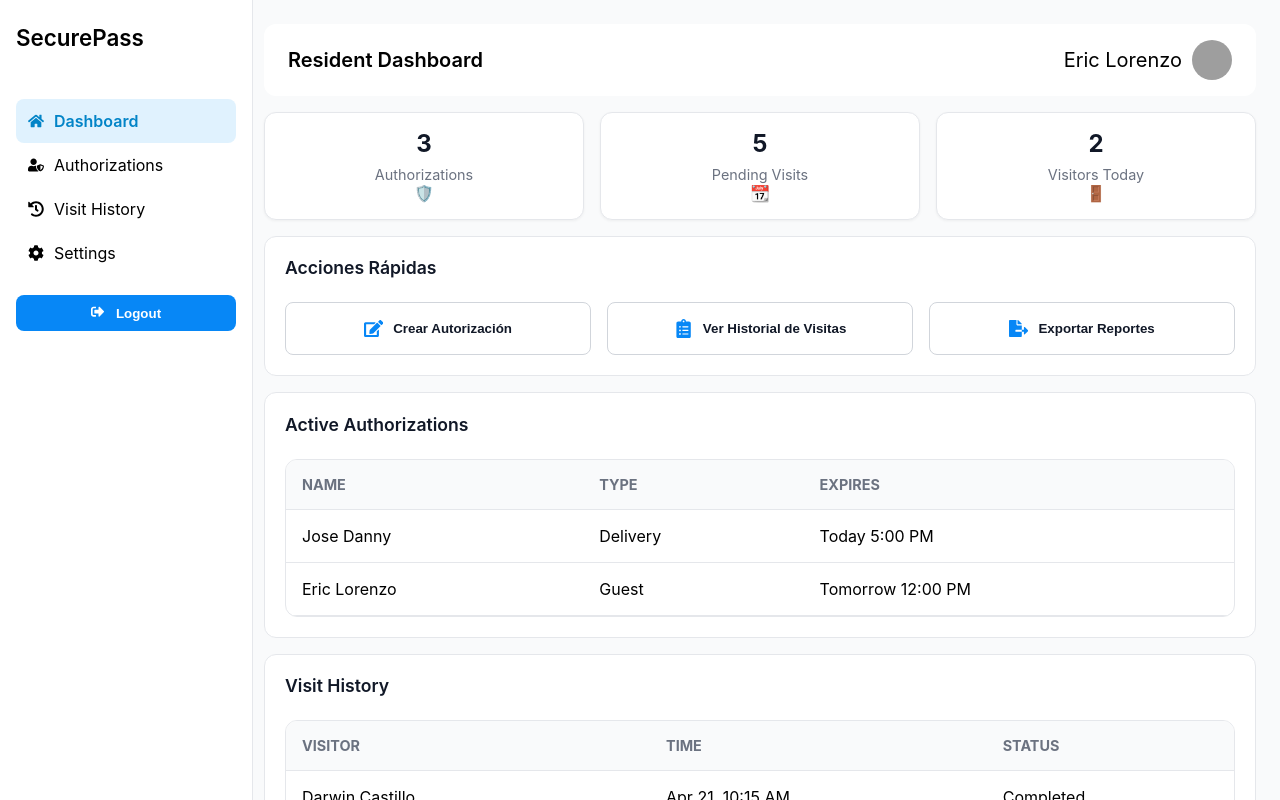
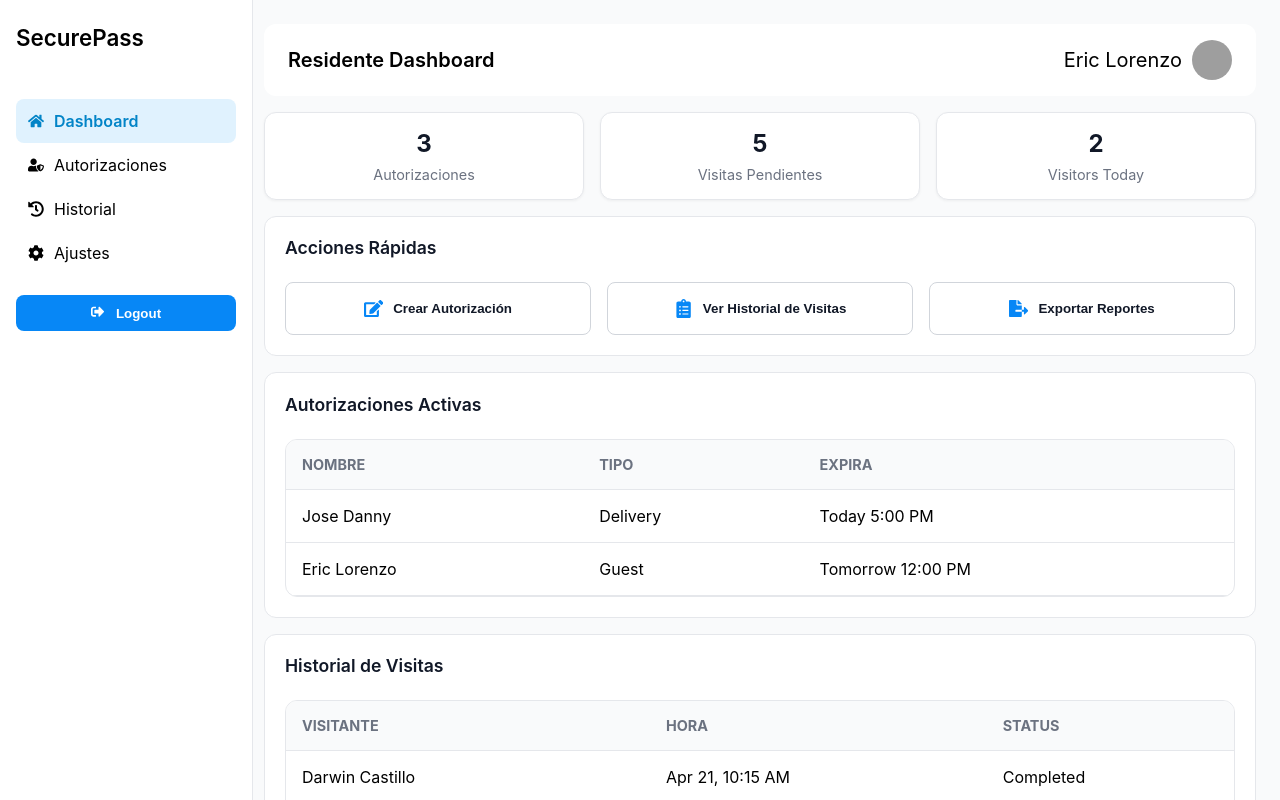
Before and after one commit to ericlo31/frontend, a React (Create React App) app: page /dashboard in a window 1280 px wide. Built offline with nearby package versions, Linux system fonts and the light colour scheme; grey boxes are pictures that could not be loaded.

Commit message:
Cambio de labels al idioma español

```diff
--- a/src/components/residente/activeAuthorizations.tsx
+++ b/src/components/residente/activeAuthorizations.tsx
@@ -9,13 +9,13 @@ const ActiveAuthorizations = () => {
 
   return (
     <div className={styles.section}>
-      <h3>Active Authorizations</h3>
+      <h3>Autorizaciones Activas</h3>
       <table className={styles.table}>
         <thead>
           <tr>
-            <th>Name</th>
-            <th>Type</th>
-            <th>Expires</th>
+            <th>Nombre</th>
+            <th>Tipo</th>
+            <th>Expira</th>
           </tr>
         </thead>
         <tbody>
--- a/src/components/residente/header.tsx
+++ b/src/components/residente/header.tsx
@@ -4,7 +4,7 @@ import styles from "./residente.module.css";
 const Header = () => {
   return (
     <header className={styles.header}>
-      <div className={styles.title}>Resident Dashboard</div>
+      <div className={styles.title}>Residente Dashboard</div>
       <div className={styles.userProfile}>
         <span>Eric Lorenzo</span>
         <img
--- a/src/components/residente/sidebar.tsx
+++ b/src/components/residente/sidebar.tsx
@@ -40,7 +40,7 @@ const Sidebar = () => {
               }
               onClick={() => setActiveItem("Authorizations")}
             >
-              <FaUserShield /> Authorizations
+              <FaUserShield /> Autorizaciones
             </li>
             <li
               className={
@@ -48,13 +48,13 @@ const Sidebar = () => {
               }
               onClick={() => setActiveItem("Visit History")}
             >
-              <FaHistory /> Visit History
+              <FaHistory /> Historial
             </li>
             <li
               className={activeItem === "Settings" ? styles.activeNavItem : ""}
               onClick={() => setActiveItem("Settings")}
             >
-              <FaCog /> Settings
+              <FaCog /> Ajustes
             </li>
           </ul>
         </nav>
--- a/src/components/residente/statCards.tsx
+++ b/src/components/residente/statCards.tsx
@@ -3,9 +3,9 @@ import styles from "./residente.module.css";
 
 const statCards = () => {
   const stats = [
-    { label: "Authorizations", value: 3, icon: "🛡️" },
-    { label: "Pending Visits", value: 5, icon: "📆" },
-    { label: "Visitors Today", value: 2, icon: "🚪" },
+    { label: "Autorizaciones", value: 3 },
+    { label: "Visitas Pendientes", value: 5 },
+    { label: "Visitors Today", value: 2 },
   ];
 
   return (
@@ -16,7 +16,6 @@ const statCards = () => {
             <div className={styles.statValue}>{stat.value}</div>
             <div className={styles.statLabel}>{stat.label}</div>
           </div>
-          <div className={styles.statCardIcon}>{stat.icon}</div>
         </div>
       ))}
     </div>
--- a/src/components/residente/visitHistory.tsx
+++ b/src/components/residente/visitHistory.tsx
@@ -9,12 +9,12 @@ const visitHistory = () => {
 
   return (
     <div className={styles.section}>
-      <h3>Visit History</h3>
+      <h3>Historial de Visitas</h3>
       <table className={styles.table}>
         <thead>
           <tr>
-            <th>Visitor</th>
-            <th>Time</th>
+            <th>Visitante</th>
+            <th>Hora</th>
             <th>Status</th>
           </tr>
         </thead>
```
